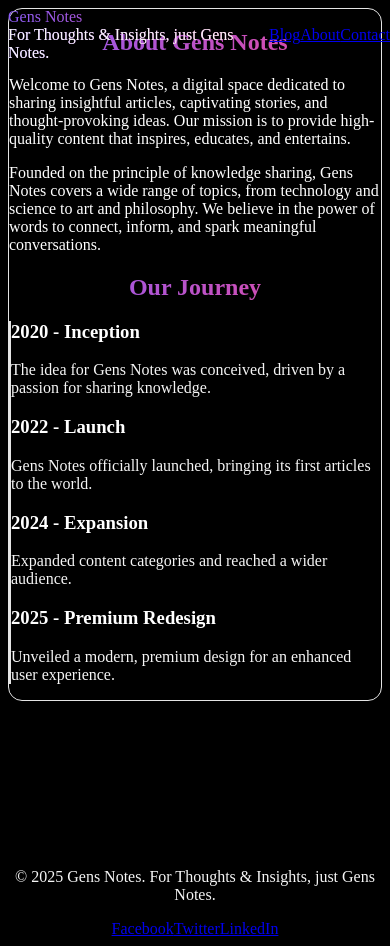
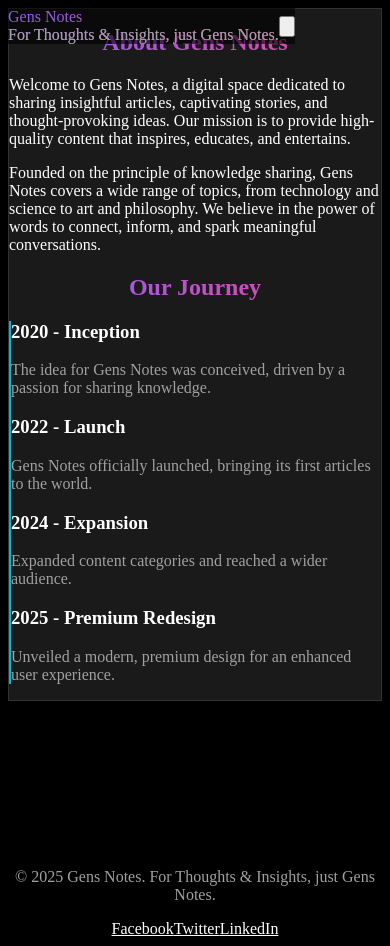
Before and after one commit to gentaron/nextjs-gens-notes, a Next.js app: page /about in a window 390 px wide. Built offline with nearby package versions, Linux system fonts and the light colour scheme.

Commit message:
feat: enhance UI with modern and responsive Tailwind CSS styling

```diff
--- a/src/app/about/page.tsx
+++ b/src/app/about/page.tsx
@@ -3,14 +3,14 @@ import React from 'react';
 const AboutPage = () => {
   return (
     <section className="py-16 px-4">
-      <div className="max-w-4xl mx-auto bg-white/10 backdrop-blur-md rounded-xl p-8 shadow-lg border border-white/20">
+      <div className="max-w-4xl mx-auto bg-[var(--dark-card)] backdrop-blur-md rounded-xl p-8 shadow-glass border border-[var(--dark-border)]">
         <h1 className="text-5xl font-extrabold text-center mb-12 text-gradient">
           About Gens Notes
         </h1>
-        <p className="text-pure-white text-lg mb-8 leading-relaxed">
+        <p className="text-[var(--pure-white)] text-lg mb-8 leading-relaxed">
           Welcome to Gens Notes, a digital space dedicated to sharing insightful articles, captivating stories, and thought-provoking ideas. Our mission is to provide high-quality content that inspires, educates, and entertains.
         </p>
-        <p className="text-pure-white text-lg mb-8 leading-relaxed">
+        <p className="text-[var(--pure-white)] text-lg mb-8 leading-relaxed">
           Founded on the principle of knowledge sharing, Gens Notes covers a wide range of topics, from technology and science to art and philosophy. We believe in the power of words to connect, inform, and spark meaningful conversations.
         </p>
 
@@ -19,26 +19,26 @@ const AboutPage = () => {
           <h2 className="text-4xl font-bold text-center mb-8 text-gradient">
             Our Journey
           </h2>
-          <div className="relative border-l-2 border-cyan-accent pl-8">
+          <div className="relative border-l-2 border-[var(--cyan-accent)] pl-8">
             <div className="mb-8 relative">
-              <div className="absolute w-4 h-4 bg-cyan-accent rounded-full -left-2 top-1/2 -translate-y-1/2"></div>
-              <h3 className="text-2xl font-semibold text-pure-white mb-2">2020 - Inception</h3>
-              <p className="text-secondary">The idea for Gens Notes was conceived, driven by a passion for sharing knowledge.</p>
+              <div className="absolute w-4 h-4 bg-[var(--cyan-accent)] rounded-full -left-2 top-1/2 -translate-y-1/2"></div>
+              <h3 className="text-2xl font-semibold text-[var(--pure-white)] mb-2">2020 - Inception</h3>
+              <p className="text-[var(--gray-text)]">The idea for Gens Notes was conceived, driven by a passion for sharing knowledge.</p>
             </div>
             <div className="mb-8 relative">
-              <div className="absolute w-4 h-4 bg-cyan-accent rounded-full -left-2 top-1/2 -translate-y-1/2"></div>
-              <h3 className="text-2xl font-semibold text-pure-white mb-2">2022 - Launch</h3>
-              <p className="text-secondary">Gens Notes officially launched, bringing its first articles to the world.</p>
+              <div className="absolute w-4 h-4 bg-[var(--cyan-accent)] rounded-full -left-2 top-1/2 -translate-y-1/2"></div>
+              <h3 className="text-2xl font-semibold text-[var(--pure-white)] mb-2">2022 - Launch</h3>
+              <p className="text-[var(--gray-text)]">Gens Notes officially launched, bringing its first articles to the world.</p>
             </div>
             <div className="mb-8 relative">
-              <div className="absolute w-4 h-4 bg-cyan-accent rounded-full -left-2 top-1/2 -translate-y-1/2"></div>
-              <h3 className="text-2xl font-semibold text-pure-white mb-2">2024 - Expansion</h3>
-              <p className="text-secondary">Expanded content categories and reached a wider audience.</p>
+              <div className="absolute w-4 h-4 bg-[var(--cyan-accent)] rounded-full -left-2 top-1/2 -translate-y-1/2"></div>
+              <h3 className="text-2xl font-semibold text-[var(--pure-white)] mb-2">2024 - Expansion</h3>
+              <p className="text-[var(--gray-text)]">Expanded content categories and reached a wider audience.</p>
             </div>
             <div className="mb-8 relative">
-              <div className="absolute w-4 h-4 bg-cyan-accent rounded-full -left-2 top-1/2 -translate-y-1/2"></div>
-              <h3 className="text-2xl font-semibold text-pure-white mb-2">2025 - Premium Redesign</h3>
-              <p className="text-secondary">Unveiled a modern, premium design for an enhanced user experience.</p>
+              <div className="absolute w-4 h-4 bg-[var(--cyan-accent)] rounded-full -left-2 top-1/2 -translate-y-1/2"></div>
+              <h3 className="text-2xl font-semibold text-[var(--pure-white)] mb-2">2025 - Premium Redesign</h3>
+              <p className="text-[var(--gray-text)]">Unveiled a modern, premium design for an enhanced user experience.</p>
             </div>
           </div>
         </div>
--- a/src/app/blog/page.tsx
+++ b/src/app/blog/page.tsx
@@ -14,7 +14,7 @@ export default async function BlogPage() {
           All Blog Posts
         </h1>
         {posts.length === 0 ? (
-          <p className="text-center text-pure-white">No posts found.</p>
+          <p className="text-center text-[var(--pure-white)]">No posts found.</p>
         ) : (
           <div className="grid grid-cols-1 md:grid-cols-2 lg:grid-cols-3 gap-8">
             {posts.map((post) => (
--- a/src/app/globals.css
+++ b/src/app/globals.css
@@ -1,13 +1,22 @@
 @tailwind base;
-
-@custom-variant dark (&:is(.dark *));
 @tailwind components;
 @tailwind utilities;
 
+:root {
+  --deep-black: #000000;
+  --electric-purple: #8B5CF6;
+  --hot-pink: #EC4899;
+  --cyan-accent: #06B6D4;
+  --pure-white: #FFFFFF;
+  --gray-text: #A0A0A0;
+  --dark-card: #1A1A1A;
+  --dark-border: #333333;
+}
+
 html,
 body {
-  background-color: #000000;
-  color: #FFFFFF;
+  background-color: var(--deep-black);
+  color: var(--pure-white);
   scroll-behavior: smooth;
 }
 
@@ -17,16 +26,16 @@ body {
 }
 
 ::-webkit-scrollbar-track {
-  background: #1a1a1a;
+  background: var(--dark-card);
 }
 
 ::-webkit-scrollbar-thumb {
-  background: linear-gradient(to bottom, #8B5CF6, #EC4899);
+  background: linear-gradient(to bottom, var(--electric-purple), var(--hot-pink));
   border-radius: 5px;
 }
 
 ::-webkit-scrollbar-thumb:hover {
-  background: linear-gradient(to bottom, #9d6bff, #ff5cb3);
+  background: linear-gradient(to bottom, var(--electric-purple), var(--hot-pink));
 }
 
 /* Gradient text effect */
@@ -34,7 +43,7 @@ body {
   background-clip: text;
   -webkit-background-clip: text;
   color: transparent;
-  background-image: linear-gradient(to right, #8B5CF6, #EC4899);
+  background-image: linear-gradient(to right, var(--electric-purple), var(--hot-pink));
 }
 
 /* Subtle animated particle background mesh */
@@ -42,119 +51,3 @@ body {
   background-image: linear-gradient(rgba(255, 255, 255, 0.05) 1px, transparent 1px), linear-gradient(90deg, rgba(255, 255, 255, 0.05) 1px, transparent 1px);
   background-size: 20px 20px;
 }
-
-@theme inline {
-  --radius-sm: calc(var(--radius) - 4px);
-  --radius-md: calc(var(--radius) - 2px);
-  --radius-lg: var(--radius);
-  --radius-xl: calc(var(--radius) + 4px);
-  --color-background: var(--background);
-  --color-foreground: var(--foreground);
-  --color-card: var(--card);
-  --color-card-foreground: var(--card-foreground);
-  --color-popover: var(--popover);
-  --color-popover-foreground: var(--popover-foreground);
-  --color-primary: var(--primary);
-  --color-primary-foreground: var(--primary-foreground);
-  --color-secondary: var(--secondary);
-  --color-secondary-foreground: var(--secondary-foreground);
-  --color-muted: var(--muted);
-  --color-muted-foreground: var(--muted-foreground);
-  --color-accent: var(--accent);
-  --color-accent-foreground: var(--accent-foreground);
-  --color-destructive: var(--destructive);
-  --color-border: var(--border);
-  --color-input: var(--input);
-  --color-ring: var(--ring);
-  --color-chart-1: var(--chart-1);
-  --color-chart-2: var(--chart-2);
-  --color-chart-3: var(--chart-3);
-  --color-chart-4: var(--chart-4);
-  --color-chart-5: var(--chart-5);
-  --color-sidebar: var(--sidebar);
-  --color-sidebar-foreground: var(--sidebar-foreground);
-  --color-sidebar-primary: var(--sidebar-primary);
-  --color-sidebar-primary-foreground: var(--sidebar-primary-foreground);
-  --color-sidebar-accent: var(--sidebar-accent);
-  --color-sidebar-accent-foreground: var(--sidebar-accent-foreground);
-  --color-sidebar-border: var(--sidebar-border);
-  --color-sidebar-ring: var(--sidebar-ring);
-}
-
-:root {
-  --radius: 0.625rem;
-  --background: oklch(1 0 0);
-  --foreground: oklch(0.145 0 0);
-  --card: oklch(1 0 0);
-  --card-foreground: oklch(0.145 0 0);
-  --popover: oklch(1 0 0);
-  --popover-foreground: oklch(0.145 0 0);
-  --primary: oklch(0.205 0 0);
-  --primary-foreground: oklch(0.985 0 0);
-  --secondary: oklch(0.97 0 0);
-  --secondary-foreground: oklch(0.205 0 0);
-  --muted: oklch(0.97 0 0);
-  --muted-foreground: oklch(0.556 0 0);
-  --accent: oklch(0.97 0 0);
-  --accent-foreground: oklch(0.205 0 0);
-  --destructive: oklch(0.577 0.245 27.325);
-  --border: oklch(0.922 0 0);
-  --input: oklch(0.922 0 0);
-  --ring: oklch(0.708 0 0);
-  --chart-1: oklch(0.646 0.222 41.116);
-  --chart-2: oklch(0.6 0.118 184.704);
-  --chart-3: oklch(0.398 0.07 227.392);
-  --chart-4: oklch(0.828 0.189 84.429);
-  --chart-5: oklch(0.769 0.188 70.08);
-  --sidebar: oklch(0.985 0 0);
-  --sidebar-foreground: oklch(0.145 0 0);
-  --sidebar-primary: oklch(0.205 0 0);
-  --sidebar-primary-foreground: oklch(0.985 0 0);
-  --sidebar-accent: oklch(0.97 0 0);
-  --sidebar-accent-foreground: oklch(0.205 0 0);
-  --sidebar-border: oklch(0.922 0 0);
-  --sidebar-ring: oklch(0.708 0 0);
-}
-
-.dark {
-  --background: oklch(0.145 0 0);
-  --foreground: oklch(0.985 0 0);
-  --card: oklch(0.205 0 0);
-  --card-foreground: oklch(0.985 0 0);
-  --popover: oklch(0.205 0 0);
-  --popover-foreground: oklch(0.985 0 0);
-  --primary: oklch(0.922 0 0);
-  --primary-foreground: oklch(0.205 0 0);
-  --secondary: oklch(0.269 0 0);
-  --secondary-foreground: oklch(0.985 0 0);
-  --muted: oklch(0.269 0 0);
-  --muted-foreground: oklch(0.708 0 0);
-  --accent: oklch(0.269 0 0);
-  --accent-foreground: oklch(0.985 0 0);
-  --destructive: oklch(0.704 0.191 22.216);
-  --border: oklch(1 0 0 / 10%);
-  --input: oklch(1 0 0 / 15%);
-  --ring: oklch(0.556 0 0);
-  --chart-1: oklch(0.488 0.243 264.376);
-  --chart-2: oklch(0.696 0.17 162.48);
-  --chart-3: oklch(0.769 0.188 70.08);
-  --chart-4: oklch(0.627 0.265 303.9);
-  --chart-5: oklch(0.645 0.246 16.439);
-  --sidebar: oklch(0.205 0 0);
-  --sidebar-foreground: oklch(0.985 0 0);
-  --sidebar-primary: oklch(0.488 0.243 264.376);
-  --sidebar-primary-foreground: oklch(0.985 0 0);
-  --sidebar-accent: oklch(0.269 0 0);
-  --sidebar-accent-foreground: oklch(0.985 0 0);
-  --sidebar-border: oklch(1 0 0 / 10%);
-  --sidebar-ring: oklch(0.556 0 0);
-}
-
-@layer base {
-  * {
-    @apply border-border outline-ring/50;
-  }
-  body {
-    @apply bg-background text-foreground;
-  }
-}
--- a/src/app/layout.tsx
+++ b/src/app/layout.tsx
@@ -27,55 +27,63 @@ export default function RootLayout({
   return (
     <html lang="en">
       <body
-        className={`${geistSans.variable} ${geistMono.variable} font-sans antialiased bg-deep-black text-pure-white`}
+        className={`${geistSans.variable} ${geistMono.variable} font-sans antialiased bg-[var(--deep-black)] text-[var(--pure-white)]`}
         suppressHydrationWarning={true}
       >
         {/* Animated Particle Background Mesh */}
         <div className="fixed inset-0 -z-10 overflow-hidden">
-          <div className="absolute inset-0 bg-gradient-to-br from-purple-900 to-pink-900 opacity-20 animate-gradient-pulse"></div>
+          <div className="absolute inset-0 bg-gradient-to-br from-[var(--electric-purple)]/20 to-[var(--hot-pink)]/20 animate-gradient-pulse"></div>
           <div className="absolute inset-0 bg-grid-pattern opacity-10"></div>
         </div>
 
         {/* Floating Navigation Bar */}
-        <nav className="fixed top-0 left-0 right-0 z-50 p-4 backdrop-blur-lg bg-white/10 shadow-lg">
+        <nav className="fixed top-0 left-0 right-0 z-50 p-4 backdrop-blur-xl bg-[var(--deep-black)]/60 shadow-glass">
           <div className="max-w-7xl mx-auto flex justify-between items-center">
             <Link href="/" className="text-2xl font-bold text-gradient flex flex-col">
               <span>Gens Notes</span>
-              <span className="text-sm text-secondary">For Thoughts & Insights, just Gens Notes.</span>
+              <span className="text-sm text-[var(--gray-text)]">For Thoughts & Insights, just Gens Notes.</span>
             </Link>
-            <div className="space-x-4">
-              <Link href="/blog" className="text-pure-white hover:text-cyan-accent transition-colors">
+            <div className="space-x-4 hidden md:flex">
+              <Link href="/blog" className="text-[var(--pure-white)] hover:text-[var(--cyan-accent)] transition-colors text-lg font-medium">
                 Blog
               </Link>
-              <Link href="/about" className="text-pure-white hover:text-cyan-accent transition-colors">
+              <Link href="/about" className="text-[var(--pure-white)] hover:text-[var(--cyan-accent)] transition-colors text-lg font-medium">
                 About
               </Link>
-              <Link href="/contact" className="text-pure-white hover:text-cyan-accent transition-colors">
+              <Link href="/contact" className="text-[var(--pure-white)] hover:text-[var(--cyan-accent)] transition-colors text-lg font-medium">
                 Contact
               </Link>
+            </div>
+            {/* Mobile menu button */}
+            <div className="md:hidden">
+              <button className="text-[var(--pure-white)] focus:outline-none">
+                <svg className="w-6 h-6" fill="none" stroke="currentColor" viewBox="0 0 24 24" xmlns="http://www.w3.org/2000/svg">
+                  <path strokeLinecap="round" strokeLinejoin="round" strokeWidth="2" d="M4 6h16M4 12h16M4 18h16"></path>
+                </svg>
+              </button>
             </div>
           </div>
         </nav>
 
         {/* Main Content Wrapper with Sidebar */}
-        <div className="flex max-w-7xl mx-auto pt-20">
-          <main className="relative z-10 flex-grow min-h-screen">
+        <div className="flex flex-col lg:flex-row max-w-7xl mx-auto pt-20 px-4 sm:px-6 lg:px-8 gap-8">
+          <main className="relative z-10 flex-grow min-h-screen w-full lg:w-3/4">
             {children}
           </main>
           <StickySidebar />
         </div>
 
         {/* Footer */}
-        <footer className="relative z-10 py-8 text-center text-secondary">
+        <footer className="relative z-10 py-8 text-center text-[var(--gray-text)]">
           <p>&copy; {new Date().getFullYear()} Gens Notes. For Thoughts & Insights, just Gens Notes.</p>
           <div className="flex justify-center space-x-4 mt-4">
-            <a href="#" className="text-pure-white hover:text-cyan-accent transition-colors">
+            <a href="#" className="text-[var(--pure-white)] hover:text-[var(--cyan-accent)] transition-colors">
               Facebook
             </a>
-            <a href="#" className="text-pure-white hover:text-cyan-accent transition-colors">
+            <a href="#" className="text-[var(--pure-white)] hover:text-[var(--cyan-accent)] transition-colors">
               Twitter
             </a>
-            <a href="#" className="text-pure-white hover:text-cyan-accent transition-colors">
+            <a href="#" className="text-[var(--pure-white)] hover:text-[var(--cyan-accent)] transition-colors">
               LinkedIn
             </a>
           </div>
--- a/src/app/page.tsx
+++ b/src/app/page.tsx
@@ -12,18 +12,18 @@ export default async function Home() {
     <>
       <section className="relative h-screen flex items-center justify-center overflow-hidden">
         {/* Animated Gradient Background */}
-        <div className="absolute inset-0 bg-gradient-to-br from-purple-800 to-pink-800 opacity-70 animate-gradient-move"></div>
+        <div className="absolute inset-0 bg-gradient-hero opacity-70 animate-gradient-move"></div>
 
         <div className="relative z-10 text-center p-8">
           <h1 className="text-6xl md:text-8xl font-extrabold leading-tight mb-4 text-gradient animate-fade-in-up">
             Gens Notes
           </h1>
-          <p className="text-xl md:text-2xl text-pure-white mb-8 animate-fade-in-up animation-delay-200">
+          <p className="text-xl md:text-2xl text-[var(--pure-white)] mb-8 animate-fade-in-up animation-delay-200">
             Your source for insightful articles and captivating stories.
           </p>
           <Link
             href="/blog"
-            className="inline-block px-8 py-4 bg-gradient-to-r from-electric-purple to-hot-pink text-pure-white font-bold text-lg rounded-full shadow-lg hover:shadow-xl transform hover:scale-105 transition-all duration-300 animate-fade-in-up animation-delay-400"
+            className="inline-block px-8 py-4 bg-gradient-to-r from-[var(--electric-purple)] to-[var(--hot-pink)] text-[var(--pure-white)] font-bold text-lg rounded-full shadow-lg hover:shadow-xl transform hover:scale-105 transition-all duration-300 animate-fade-in-up animation-delay-400"
           >
             Explore Blog
           </Link>
```
Also changed, not shown: src/app/blog/[slug]/PostContent.tsx (+5 -5 lines), src/app/components/BlogPostCard.tsx (+4 -4 lines), src/app/components/FeaturedPostsCarousel.tsx (+5 -5 lines), src/app/components/StickySidebar.tsx (+8 -8 lines), src/app/contact/page.tsx (+9 -9 lines), tailwind.config.ts (+5 -8 lines).
